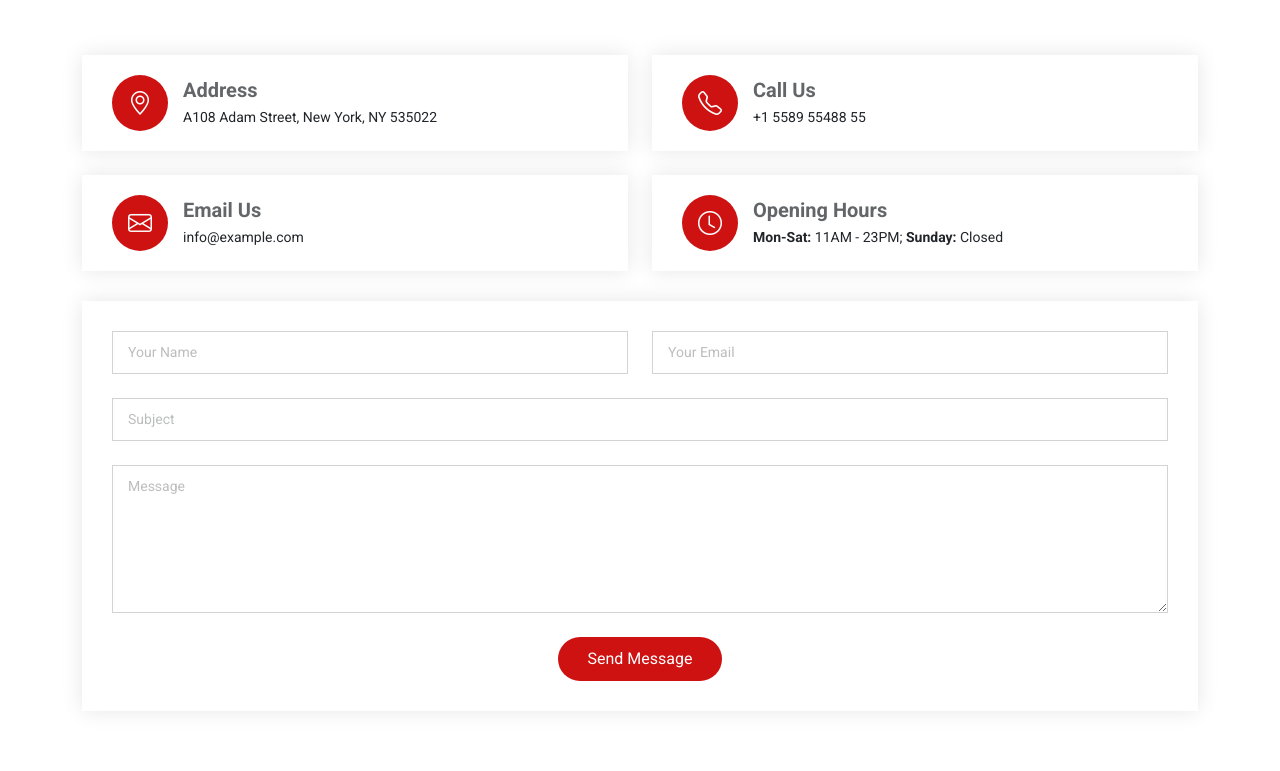
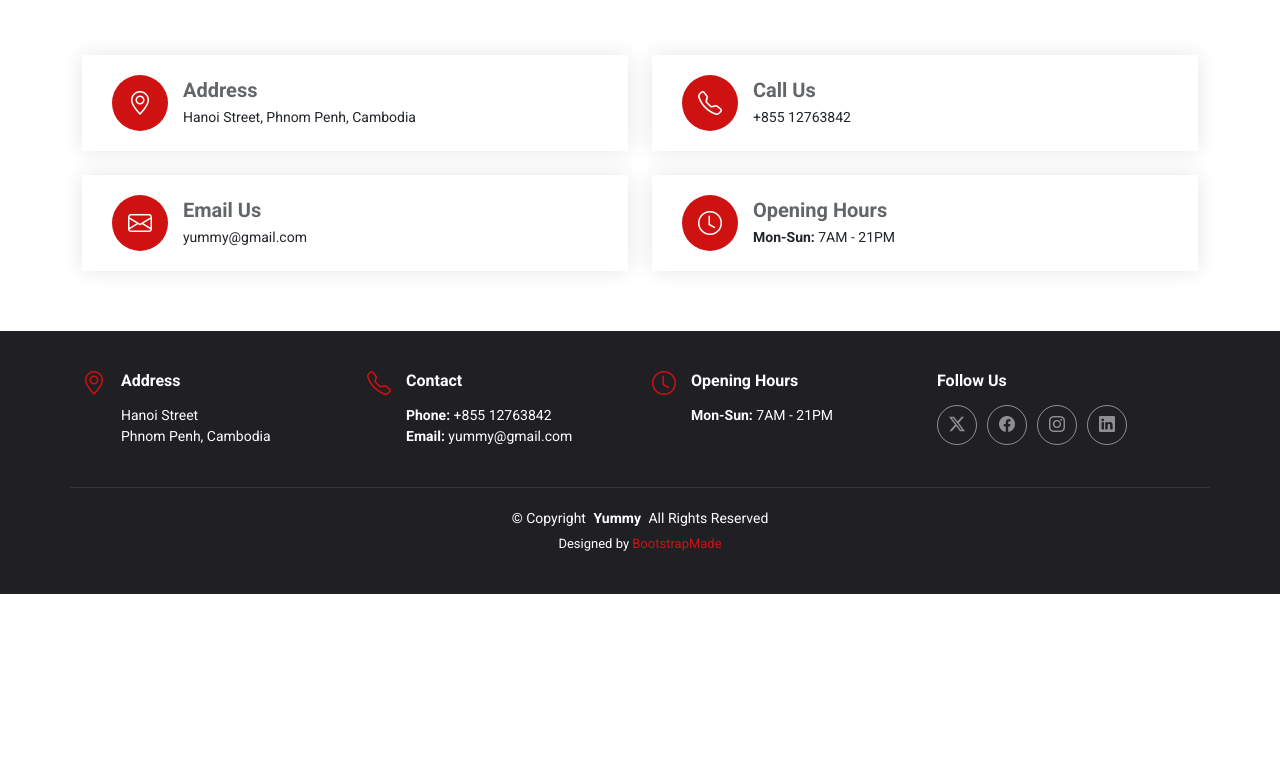
Before and after one commit to RithyPraseth/BookingTable-Django, a Django app: template ProjectAssignment/crm/accounts/templates/accounts/index.html in a window 1280 px wide. Shown: the part 4616-5387 px from the top of the page. After the commit the page ends 5210 px from the top, so only its background shows below. Run offline with Django 5.2, Linux system fonts and the light colour scheme; the template is opened without the code that fills it: values that come from a table or form of the project are taken from there, others are empty; data comes from the database, SQL or seed files in the repository; both versions use the stored data as it was after the commit; some libraries are stand-ins or nearby versions.

Commit message:
add footer

```diff
--- a/ProjectAssignment/crm/accounts/templates/accounts/contact.html
+++ b/ProjectAssignment/crm/accounts/templates/accounts/contact.html
@@ -10,7 +10,9 @@
     <div class="container" data-aos="fade-up" data-aos-delay="100">
 
       <div class="mb-5">
-        <iframe style="width: 100%; height: 400px;" src="https://www.google.com/maps/embed?pb=!1m18!1m12!1m3!1d3151.8354345090493!2d104.921099415316!3d11.563212291318564!2m3!1f0!2f0!3f0!3m2!1i1024!2i768!4f13.1!3m3!1m2!1s0x310951c3e55b3ef5%3A0x69adf6f5d2d1f7b2!2sRoyal%20Palace%20-%20Phnom%20Penh!5e0!3m2!1sen!2skh!4v1639649050132!5m2!1sen!2skh" frameborder="0" allowfullscreen=""></iframe>
+        <iframe style="width: 100%; height: 400px;"
+          src="https://www.google.com/maps/embed?pb=!1m18!1m12!1m3!1d3151.8354345090493!2d104.921099415316!3d11.563212291318564!2m3!1f0!2f0!3f0!3m2!1i1024!2i768!4f13.1!3m3!1m2!1s0x310951c3e55b3ef5%3A0x69adf6f5d2d1f7b2!2sRoyal%20Palace%20-%20Phnom%20Penh!5e0!3m2!1sen!2skh!4v1639649050132!5m2!1sen!2skh" frameborder="0" allowfullscreen="">
+        </iframe>
       </div><!-- End Google Maps -->
 
       <div class="row gy-4">
@@ -20,7 +22,7 @@
             <i class="icon bi bi-geo-alt flex-shrink-0"></i>
             <div>
               <h3>Address</h3>
-              <p>A108 Adam Street, New York, NY 535022</p>
+              <p>Hanoi Street, Phnom Penh, Cambodia</p>
             </div>
           </div>
         </div><!-- End Info Item -->
@@ -30,7 +32,7 @@
             <i class="icon bi bi-telephone flex-shrink-0"></i>
             <div>
               <h3>Call Us</h3>
-              <p>+1 5589 55488 55</p>
+              <p>+855 12763842</p>
             </div>
           </div>
         </div><!-- End Info Item -->
@@ -40,7 +42,7 @@
             <i class="icon bi bi-envelope flex-shrink-0"></i>
             <div>
               <h3>Email Us</h3>
-              <p>info@example.com</p>
+              <p>yummy@gmail.com</p>
             </div>
           </div>
         </div><!-- End Info Item -->
@@ -50,43 +52,11 @@
             <i class="icon bi bi-clock flex-shrink-0"></i>
             <div>
               <h3>Opening Hours<br></h3>
-              <p><strong>Mon-Sat:</strong> 11AM - 23PM; <strong>Sunday:</strong> Closed</p>
+              <p><strong>Mon-Sun:</strong> 7AM - 21PM
             </div>
           </div>
         </div><!-- End Info Item -->
 
       </div>
-
-      <form action="{% static 'forms/contact.php' %}" method="post" class="php-email-form" data-aos="fade-up" data-aos-delay="600">
-        <div class="row gy-4">
-
-          <div class="col-md-6">
-            <input type="text" name="name" class="form-control" placeholder="Your Name" required="">
-          </div>
-
-          <div class="col-md-6 ">
-            <input type="email" class="form-control" name="email" placeholder="Your Email" required="">
-          </div>
-
-          <div class="col-md-12">
-            <input type="text" class="form-control" name="subject" placeholder="Subject" required="">
-          </div>
-
-          <div class="col-md-12">
-            <textarea class="form-control" name="message" rows="6" placeholder="Message" required=""></textarea>
-          </div>
-
-          <div class="col-md-12 text-center">
-            <div class="loading">Loading</div>
-            <div class="error-message"></div>
-            <div class="sent-message">Your message has been sent. Thank you!</div>
-
-            <button type="submit">Send Message</button>
-          </div>
-
-        </div>
-      </form><!-- End Contact Form -->
-
     </div>
-
-  </section>
+</section>
--- a/ProjectAssignment/crm/accounts/templates/accounts/footer.html
+++ b/ProjectAssignment/crm/accounts/templates/accounts/footer.html
@@ -7,8 +7,8 @@
           <i class="bi bi-geo-alt icon"></i>
           <div class="address">
             <h4>Address</h4>
-            <p>A108 Adam Street</p>
-            <p>New York, NY 535022</p>
+            <p>Hanoi Street</p>
+            <p>Phnom Penh, Cambodia</p>
             <p></p>
           </div>
 
@@ -19,8 +19,8 @@
           <div>
             <h4>Contact</h4>
             <p>
-              <strong>Phone:</strong> <span>+1 5589 55488 55</span><br>
-              <strong>Email:</strong> <span>info@example.com</span><br>
+              <strong>Phone:</strong> <span>+855 12763842</span><br>
+              <strong>Email:</strong> <span>yummy@gmail.com</span><br>
             </p>
           </div>
         </div>
@@ -30,8 +30,7 @@
           <div>
             <h4>Opening Hours</h4>
             <p>
-              <strong>Mon-Sat:</strong> <span>11AM - 23PM</span><br>
-              <strong>Sunday</strong>: <span>Closed</span>
+              <strong>Mon-Sun:</strong> <span>7AM - 21PM</span><br>
             </p>
           </div>
         </div>
@@ -52,10 +51,6 @@
     <div class="container copyright text-center mt-4">
       <p>© <span>Copyright</span> <strong class="px-1 sitename">Yummy</strong> <span>All Rights Reserved</span></p>
       <div class="credits">
-        <!-- All the links in the footer should remain intact. -->
-        <!-- You can delete the links only if you've purchased the pro version. -->
-        <!-- Licensing information: https://bootstrapmade.com/license/ -->
-        <!-- Purchase the pro version with working PHP/AJAX contact form: [buy-url] -->
         Designed by <a href="https://bootstrapmade.com/">BootstrapMade</a>
       </div>
     </div>
--- a/ProjectAssignment/crm/accounts/templates/accounts/index.html
+++ b/ProjectAssignment/crm/accounts/templates/accounts/index.html
@@ -86,6 +86,7 @@
   </main>
 
    <!-- Footer Section -->
+   {% include 'accounts/footer.html' %}
     <!-- /Footer Section -->
 
   <!-- Scroll Top -->
```
Also changed, not shown: ProjectAssignment/crm/db.sqlite3, ProjectAssignment/crm/static/CatalogImages/birthday.jpg (added), ProjectAssignment/crm/static/CatalogImages/engagement.jpeg (added), ProjectAssignment/crm/static/CatalogImages/wedding.jpeg (added).
